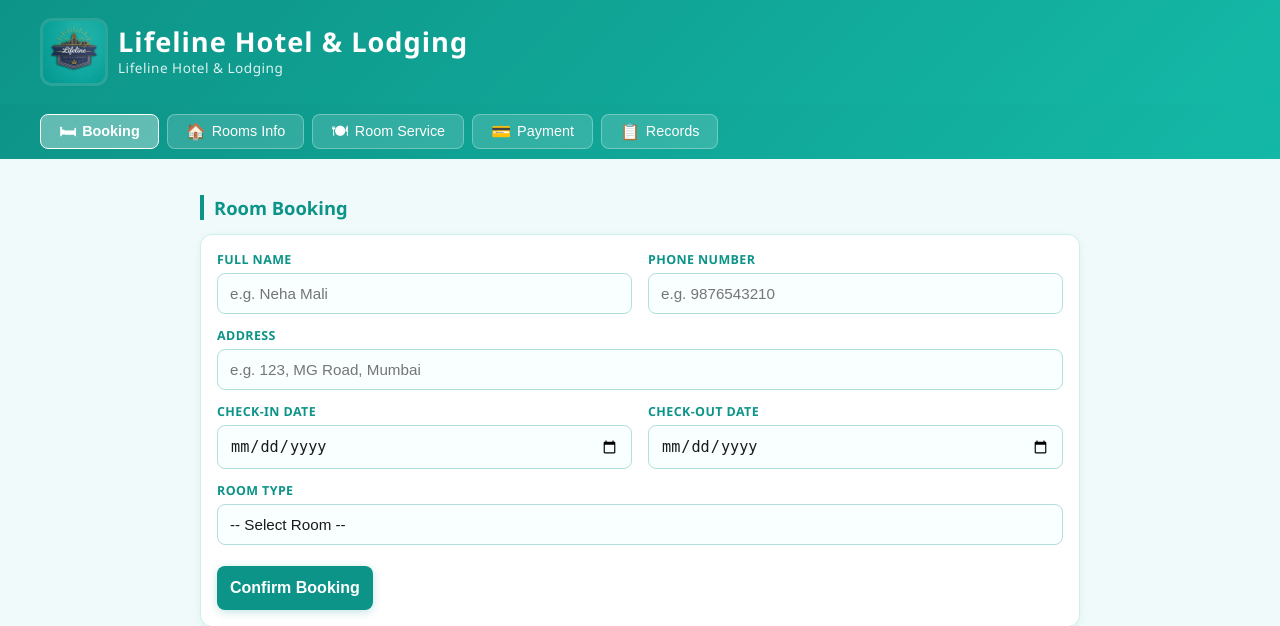
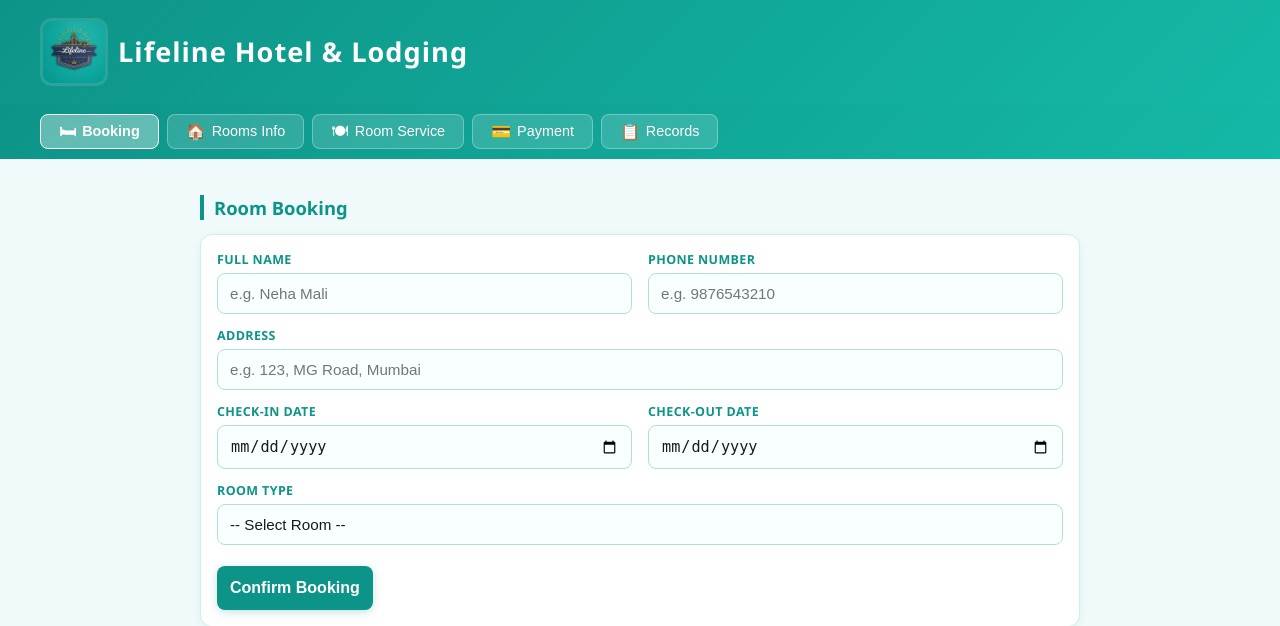
Before and after one commit to NehaMali04/hotel-lifeline, a Flask app: page / in a window 1280 px wide. Shown: the top 626 px of the page. Run offline with Flask 3, Linux system fonts and the light colour scheme.

Commit message:
Remove duplicate subtitle from header

```diff
--- a/templates/index.html
+++ b/templates/index.html
@@ -168,7 +168,6 @@
   <img src="/static/logo.jpg" alt="Lifeline Logo"/>
   <div class="header-text">
     <h1>Lifeline Hotel & Lodging</h1>
-    <p>Lifeline Hotel & Lodging</p>
   </div>
 </header>
 
```
